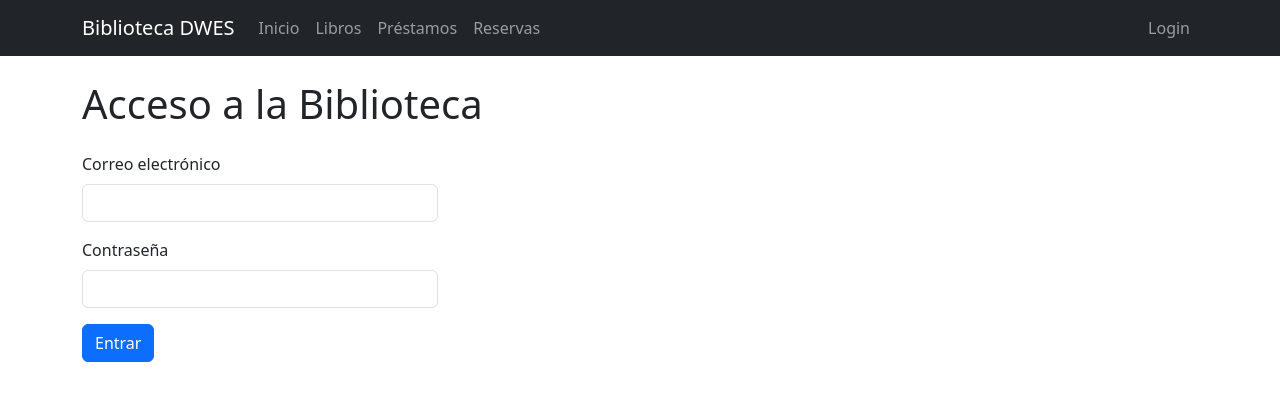
After one commit to JuanaMTenorio/Biblioteca, a PHP site: page /login.php in a window 1280 px wide. The commit adds this page. Shown: the top 401 px of the page. Run offline with PHP 8.4, Linux system fonts and the light colour scheme.

Commit message:
Segundo commit. Login de usuario implementado

```diff
--- a/config/config.php
+++ b/config/config.php
@@ -20,6 +20,3 @@ try {
     echo "Error de conexión: " . $e->getMessage();
     exit();
 }
-
-// CONSTANTES DE RUTA UTILIZADAS EN LA APP
-define("BASE_URL", "/biblioteca/public/");
--- a/includes/header.php
+++ b/includes/header.php
@@ -20,7 +20,7 @@
     <nav class="navbar navbar-expand-lg navbar-dark bg-dark mb-4">
         <div class="container">
 
-            <a class="navbar-brand" href="<?php echo BASE_URL; ?>index.php">
+            <a class="navbar-brand" href="index.php">
                 Biblioteca DWES
             </a>
 
@@ -33,7 +33,7 @@
                 <ul class="navbar-nav me-auto">
 
                     <li class="nav-item">
-                        <a class="nav-link" href="<?php echo BASE_URL; ?>index.php">
+                        <a class="nav-link" href="index.php">
                             Inicio
                         </a>
                     </li>
@@ -57,15 +57,27 @@
                         </a>
                     </li>
                 </ul>
-
                 <!-- Parte derecha del menú (login o usuario) -->
                 <ul class="navbar-nav ms-auto">
+                    <?php if (isset($_SESSION["IdProf"])): ?>
+                        <li class="nav-item">
+                            <span class="navbar-text me-2">
+                                Hola, <?php echo htmlspecialchars($_SESSION["Nombre"]); ?>
+                            </span>
+                        </li>
 
-                    <li class="nav-item">
-                        <a class="nav-link" href="<?php echo BASE_URL; ?>login.php">
-                            Login
-                        </a>
-                    </li>
+                        <li class="nav-item">
+                            <a class="nav-link" href="logout.php">
+                                Cerrar sesión
+                            </a>
+                        </li>
+                    <?php else: ?>
+                        <li class="nav-item">
+                            <a class="nav-link" href="login.php">
+                                Login
+                            </a>
+                        </li>
+                    <?php endif; ?>
 
                 </ul>
             </div>
--- /dev/null
+++ b/public/login.php
@@ -0,0 +1,56 @@
+<?php
+// public/login.php
+
+require_once __DIR__ . '/../includes/init.php';
+require_once __DIR__ . '/../includes/header.php';
+?>
+
+<h1 class="mb-4">Acceso a la Biblioteca</h1>
+
+<?php
+// Mostrar mensajes de error o información
+if (isset($_GET['error']) && $_GET['error'] == 1) {
+    echo '<div class="alert alert-danger">Usuario o contraseña incorrectos.</div>';
+}
+
+if (isset($_GET['logout']) && $_GET['logout'] == 1) {
+    echo '<div class="alert alert-info">Has cerrado la sesión correctamente.</div>';
+}
+?>
+
+<div class="row">
+    <div class="col-md-4">
+        <form action="procesar_login.php" method="post">
+
+            <div class="mb-3">
+                <label for="email" class="form-label">Correo electrónico</label>
+                <input
+                    type="email"
+                    name="email"
+                    id="email"
+                    class="form-control"
+                    required
+                >
+            </div>
+
+            <div class="mb-3">
+                <label for="password" class="form-label">Contraseña</label>
+                <input
+                    type="password"
+                    name="password"
+                    id="password"
+                    class="form-control"
+                    required
+                >
+            </div>
+
+            <button type="submit" class="btn btn-primary">
+                Entrar
+            </button>
+        </form>
+    </div>
+</div>
+
+<?php
+require_once __DIR__ . '/../includes/footer.php';
+?>
```
Also changed, not shown: public/logout.php (added, +14 -0 lines), public/procesar_login.php (added, +63 -0 lines).
